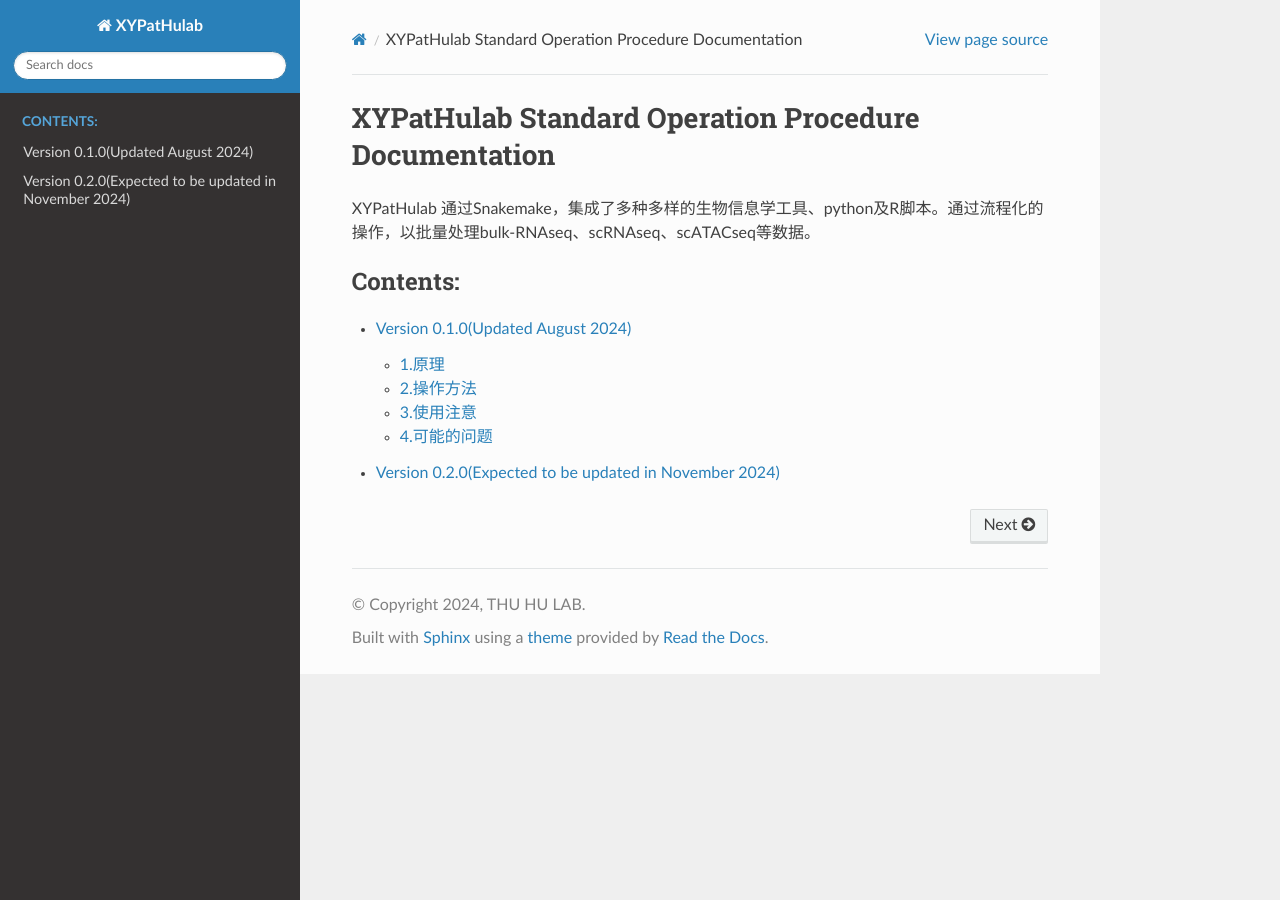
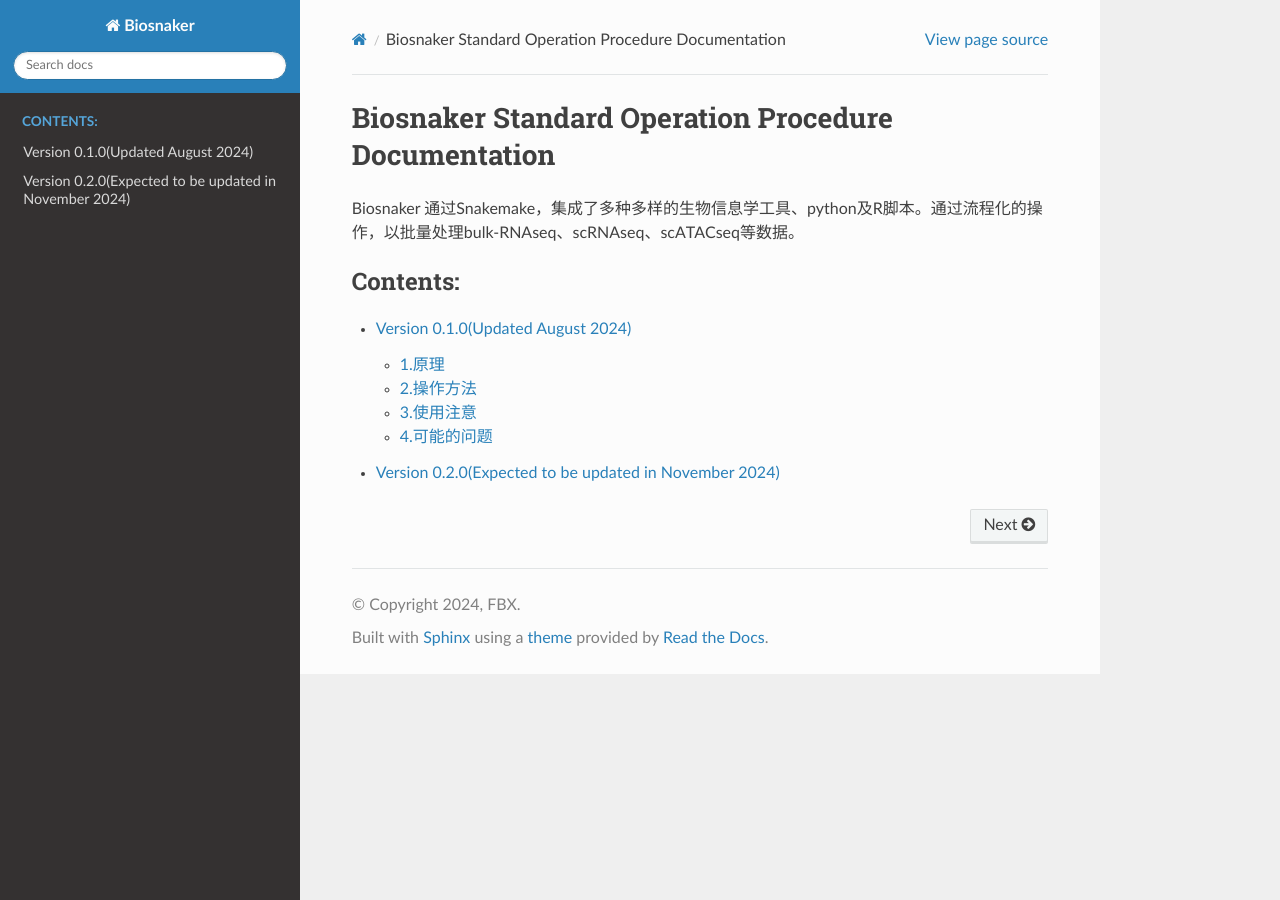
Before and after one commit to fbx233/Biosnaker_doc, a Sphinx documentation site: the page built from source/index.rst, in a window 1280 px wide. Built offline with Sphinx 7.4.7 and the Read the Docs theme 3.1.0, drawn with Linux system fonts in a browser that asks for light colours; pages that are not in the unit, such as notebooks, are missing from menus.

Commit message:
first commit

```diff
--- a/source/conf.py
+++ b/source/conf.py
@@ -6,9 +6,9 @@
 # -- Project information -----------------------------------------------------
 # https://www.sphinx-doc.org/en/master/usage/configuration.html#project-information
 
-project = 'XYPatHulab'
-copyright = '2024, THU HU LAB'
-author = 'THU HU LAB'
+project = 'Biosnaker'
+copyright = '2024, FBX'
+author = 'FBX'
 release = '0.1.0'
 
 # -- General configuration ---------------------------------------------------
--- a/source/index.rst
+++ b/source/index.rst
@@ -1,12 +1,13 @@
-.. XYPatHulab documentation master file, created by
+..  Standard Operation Procedure Documentation
+ documentation master file, created by
    sphinx-quickstart on Mon Oct 28 14:09:29 2024.
    You can adapt this file completely to your liking, but it should at least
    contain the root `toctree` directive.
 
-XYPatHulab Standard Operation Procedure Documentation
+Biosnaker Standard Operation Procedure Documentation
 ====================================================
 
-XYPatHulab 通过Snakemake，集成了多种多样的生物信息学工具、python及R脚本。通过流程化的操作，以批量处理bulk-RNAseq、scRNAseq、scATACseq等数据。
+Biosnaker 通过Snakemake，集成了多种多样的生物信息学工具、python及R脚本。通过流程化的操作，以批量处理bulk-RNAseq、scRNAseq、scATACseq等数据。
 
 
 .. toctree::
--- a/source/version0/2_操作方法/contents.md
+++ b/source/version0/2_操作方法/contents.md
@@ -1,6 +1,6 @@
 # 2.操作方法
 
-XYPatHulab基于Snakemake进行分析，具有自动化分析，断点重连，可扩展性高等优点。
+Biosnaker基于Snakemake进行分析，具有自动化分析，断点重连，可扩展性高等优点。
 
 ## 工具结构
 
```
